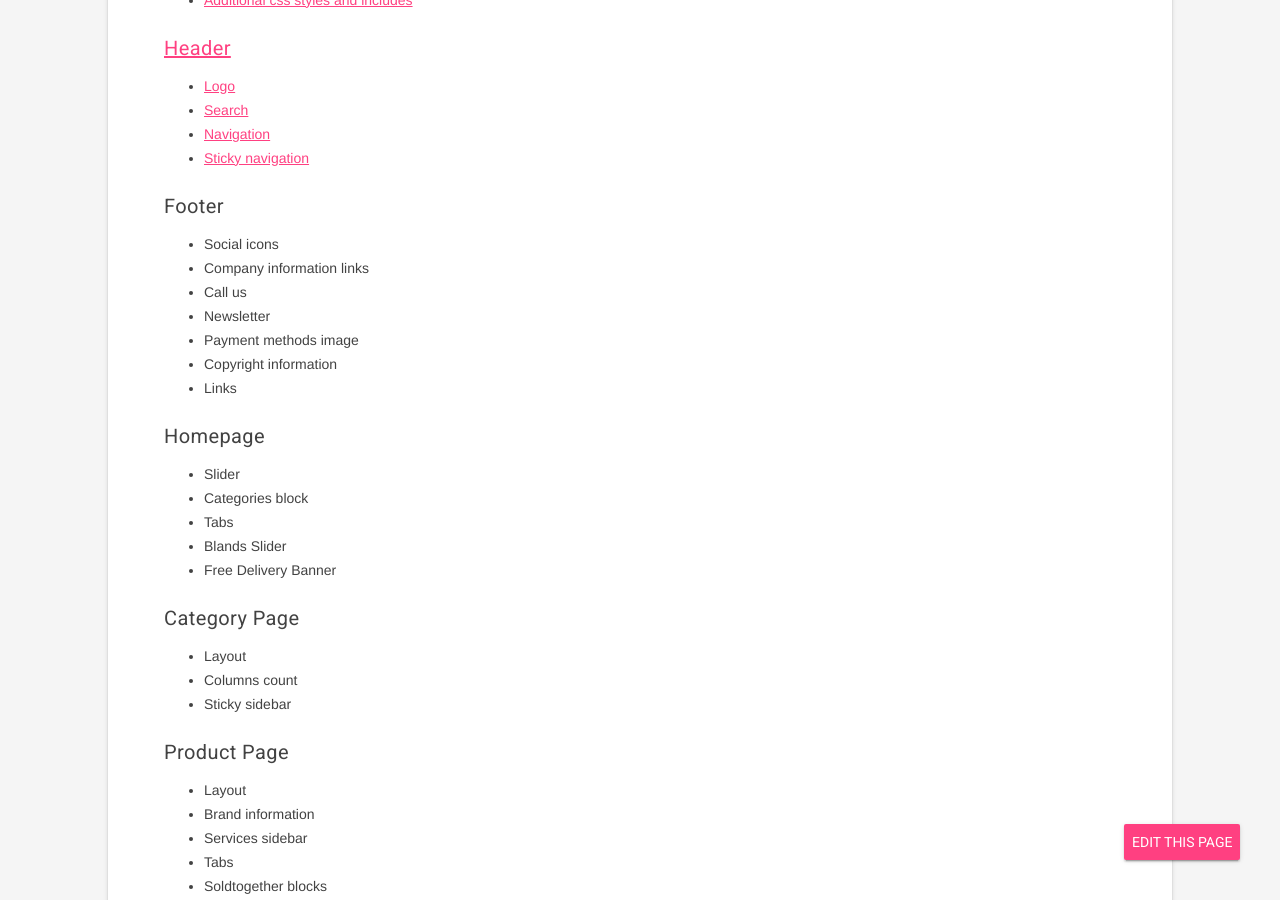
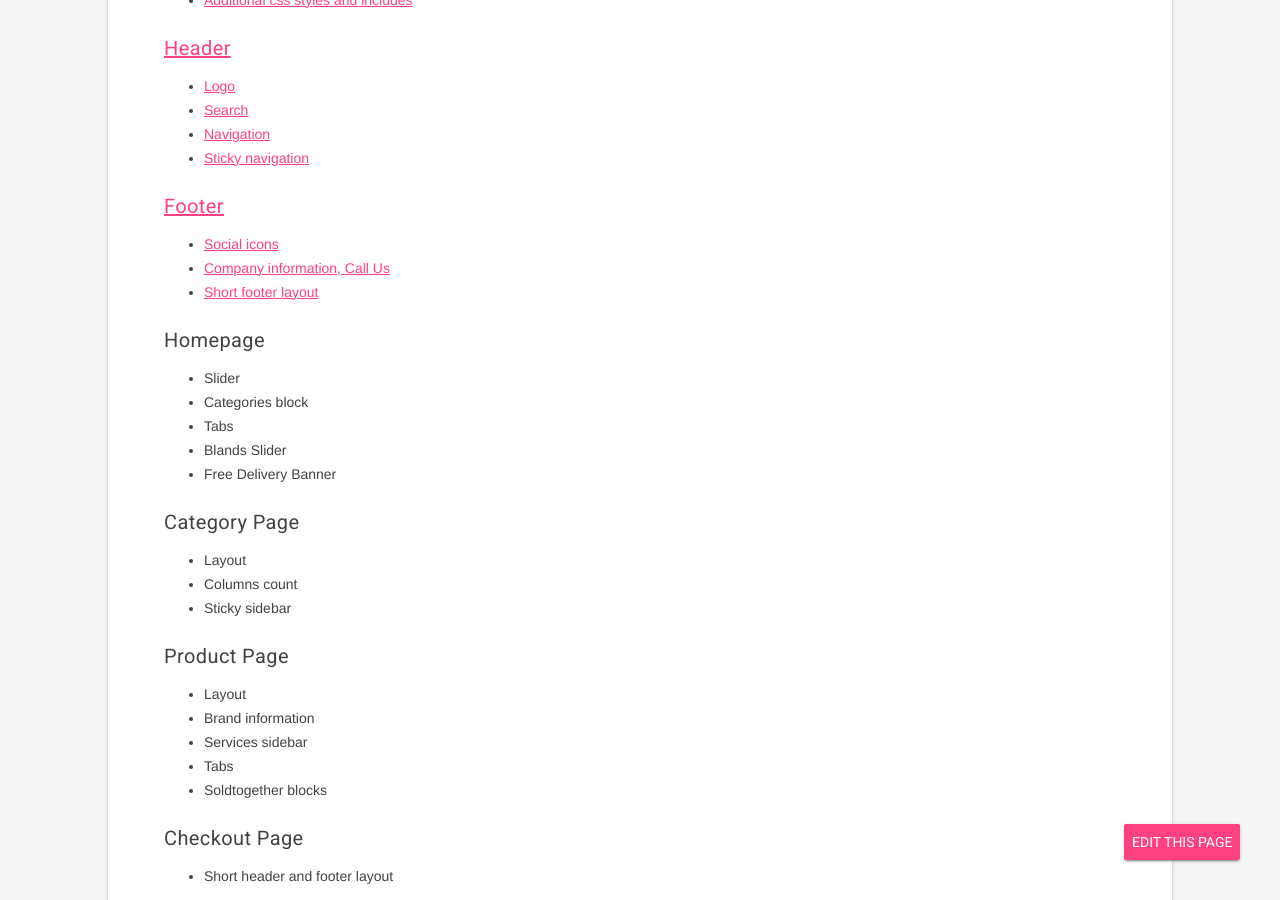
Before and after one commit to tmhub/tmhub.github.io, a Jekyll site: the page built from argento/pure2/index.md, in a window 1280 px wide and 900 px high, scrolled down 458 px. Built offline with Jekyll 4.4.1, drawn with Linux system fonts in a browser that asks for light colours.

Commit message:
Footer docs added

```diff
--- a/argento/pure2/index.md
+++ b/argento/pure2/index.md
@@ -27,15 +27,11 @@ category: Argento
 - [Navigation](header/#navigation)
 - [Sticky navigation](header/#sticky-navigation)
 
-##### Footer
+##### [Footer](footer/)
 
-- Social icons
-- Company information links
-- Call us
-- Newsletter
-- Payment methods image
-- Copyright information
-- Links
+- [Social icons](footer/#social-icons)
+- [Company information, Call Us](footer/#company-information-call-us)
+- [Short footer layout](footer/#short-footer-layout)
 
 ##### Homepage
 
```
Also changed, not shown: argento/pure2/footer/index.md (added, +51 -0 lines), argento/pure2/footer/images/footer.png (added).
